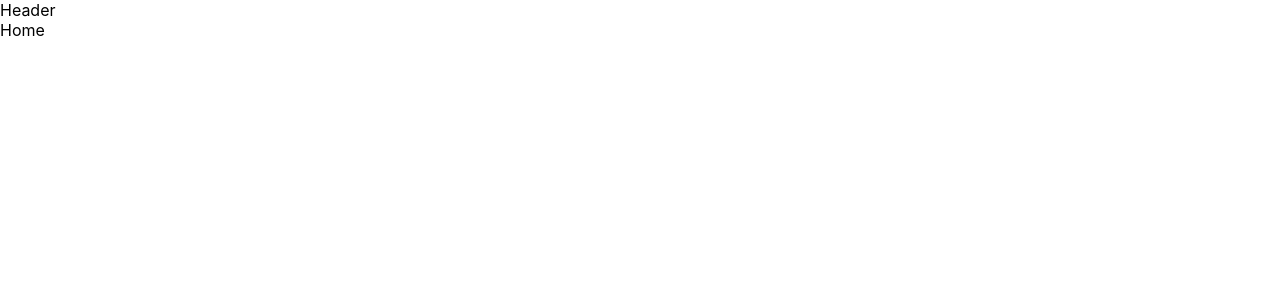
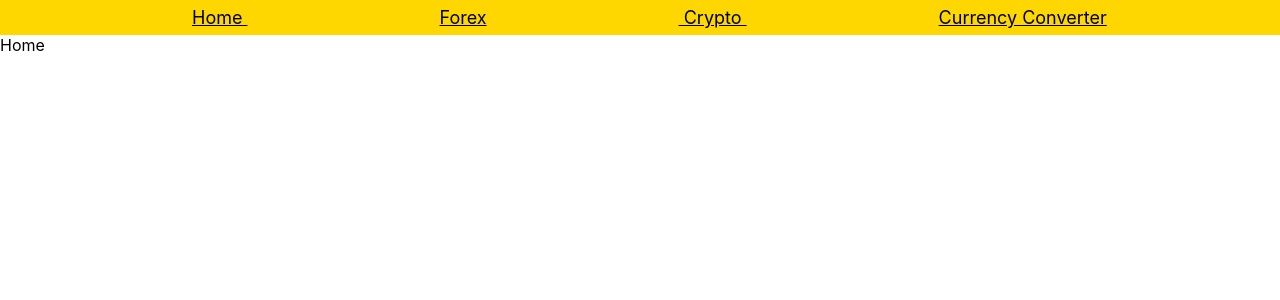
Before and after one commit to usamaikram143/currencyrates, a React (Create React App) app: page / in a window 1280 px wide. Shown: the top 300 px of the page. Built offline with nearby package versions, Linux system fonts and the light colour scheme; a web font is replaced by a local one.

Commit message:
Built the header component with navigating links

```diff
--- /dev/null
+++ b/src/components/Header.css
@@ -0,0 +1,12 @@
+nav{
+    background-color: gold;
+    min-height: 35px;
+    align-content: center;
+}
+
+.links{
+    font-size: 18px;
+    text-align: center;
+    color: black;
+    margin-left: 15%;
+}
--- a/src/components/Header.js
+++ b/src/components/Header.js
@@ -1,7 +1,16 @@
-const Header=() => {
+import React from "react";
+import { NavLink } from "react-router-dom";
+import './Header.css';
+
+function Header(){
     return (
-      <div>Header</div>
-    );
+        <nav>
+            <NavLink to="/" className="links" > Home </NavLink>
+            <NavLink to="/forex" className="links"> Forex</NavLink>
+            <NavLink to="/crypto" className="links"> Crypto </NavLink>
+            <NavLink to="/currency_converter" className="links"> Currency Converter </NavLink>
+        </nav>
+    )
 }
 
 export default Header;
```
